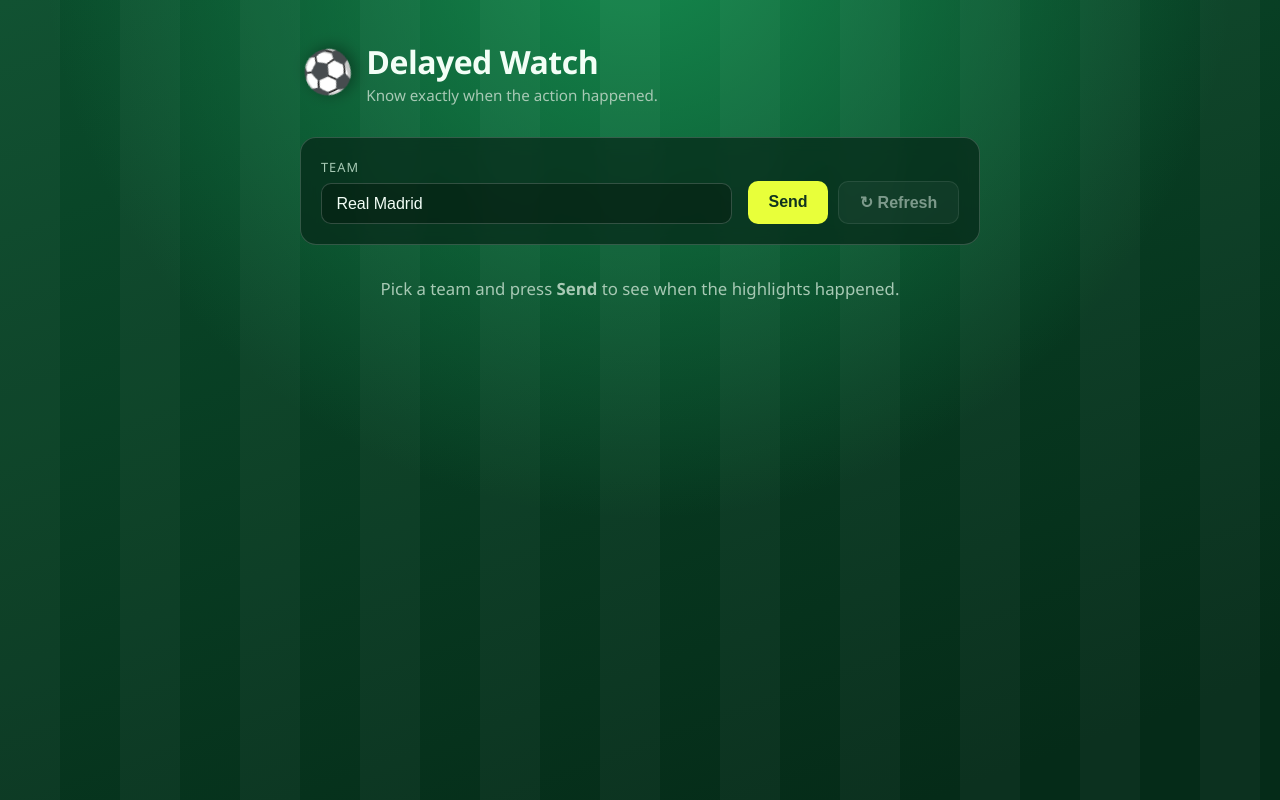
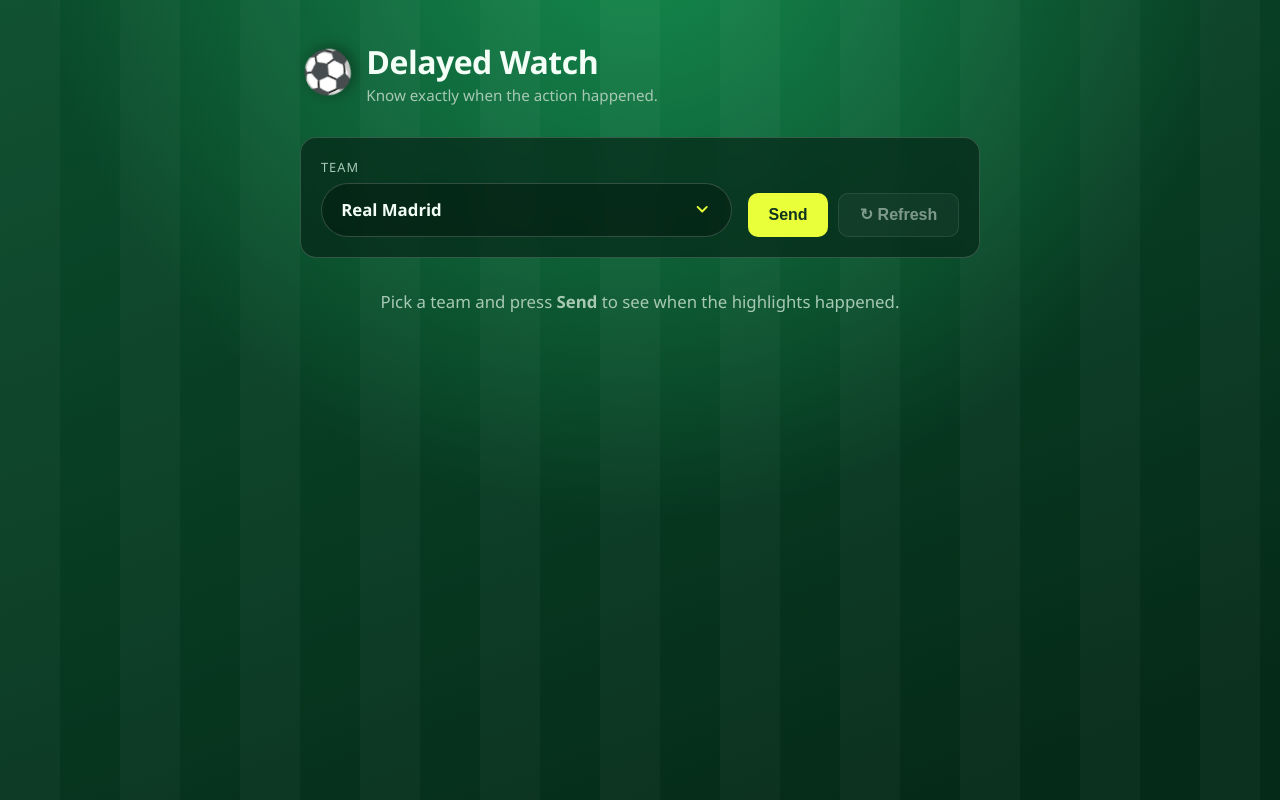
Before and after one commit to omerZeli/football-delayed-watch, a React (Vite) app in the folder client/: page / in a window 1280 px wide. Built offline with nearby package versions, Linux system fonts and the light colour scheme.

Commit message:
dropdown ui

```diff
--- a/client/src/App.jsx
+++ b/client/src/App.jsx
@@ -1,11 +1,79 @@
-import { useState, useEffect, useCallback } from "react";
+import { useState, useEffect, useCallback, useRef } from "react";
 
 // Ordered list of selectable teams. Add more names here; the dropdown
 // renders them in array order.
-const TEAMS = ["Real Madrid"];
+const TEAMS = ["Real Madrid", "Arsenal"];
 
 const STORAGE_KEY = "fdw:lastResult";
 const TEAM_KEY = "fdw:lastTeam";
+
+// Custom dropdown so the open menu is fully themed (native <select> menus
+// can't be styled and show the OS blue highlight).
+function TeamDropdown({ id, value, options, onChange }) {
+  const [open, setOpen] = useState(false);
+  const ref = useRef(null);
+
+  useEffect(() => {
+    if (!open) return;
+    const onClick = (e) => {
+      if (ref.current && !ref.current.contains(e.target)) setOpen(false);
+    };
+    const onKey = (e) => {
+      if (e.key === "Escape") setOpen(false);
+    };
+    document.addEventListener("mousedown", onClick);
+    document.addEventListener("keydown", onKey);
+    return () => {
+      document.removeEventListener("mousedown", onClick);
+      document.removeEventListener("keydown", onKey);
+    };
+  }, [open]);
+
+  return (
+    <div className={`dropdown${open ? " open" : ""}`} ref={ref}>
+      <button
+        type="button"
+        id={id}
+        className="dropdown-trigger"
+        aria-haspopup="listbox"
+        aria-expanded={open}
+        onClick={() => setOpen((o) => !o)}
+      >
+        <span>{value}</span>
+        <svg
+          className="chevron"
+          viewBox="0 0 24 24"
+          fill="none"
+          stroke="currentColor"
+          strokeWidth="2.5"
+          strokeLinecap="round"
+          strokeLinejoin="round"
+          aria-hidden="true"
+        >
+          <polyline points="6 9 12 15 18 9" />
+        </svg>
+      </button>
+      {open && (
+        <ul className="dropdown-menu" role="listbox">
+          {options.map((opt) => (
+            <li
+              key={opt}
+              role="option"
+              aria-selected={opt === value}
+              className={`dropdown-option${opt === value ? " selected" : ""}`}
+              onClick={() => {
+                onChange(opt);
+                setOpen(false);
+              }}
+            >
+              {opt}
+            </li>
+          ))}
+        </ul>
+      )}
+    </div>
+  );
+}
 
 function loadStored(key) {
   try {
@@ -81,17 +149,12 @@ export default function App() {
       <section className="controls">
         <div className="field">
           <label htmlFor="team">Team</label>
-          <select
+          <TeamDropdown
             id="team"
             value={selectedTeam}
-            onChange={(e) => setSelectedTeam(e.target.value)}
-          >
-            {TEAMS.map((team) => (
-              <option key={team} value={team}>
-                {team}
-              </option>
-            ))}
-          </select>
+            options={TEAMS}
+            onChange={setSelectedTeam}
+          />
         </div>
 
         <div className="buttons">
@@ -115,11 +178,9 @@ export default function App() {
         <section className="scoreboard">
           <div className="team home">
             <span className="team-name">{match.home?.team || "Home"}</span>
-            <span className="score">{match.home?.score ?? "–"}</span>
           </div>
           <span className="vs">vs</span>
           <div className="team away">
-            <span className="score">{match.away?.score ?? "–"}</span>
             <span className="team-name">{match.away?.team || "Away"}</span>
           </div>
         </section>
--- a/client/src/index.css
+++ b/client/src/index.css
@@ -101,19 +101,90 @@ body {
   color: var(--muted);
 }
 
-select {
-  appearance: none;
-  padding: 0.7rem 0.9rem;
-  border-radius: 10px;
-  border: 1px solid var(--line);
-  background: rgba(0, 0, 0, 0.25);
-  color: var(--text);
-  font-size: 1rem;
-  cursor: pointer;
+.dropdown {
+  position: relative;
+  width: 100%;
 }
 
-select:focus {
-  outline: 2px solid var(--accent);
+.dropdown-trigger {
+  position: relative;
+  display: flex;
+  align-items: center;
+  justify-content: space-between;
+  gap: 0.75rem;
+  width: 100%;
+  padding: 0.9rem 1.2rem;
+  border-radius: 999px;
+  border: 1px solid var(--line);
+  background: rgba(0, 0, 0, 0.28);
+  color: var(--text);
+  font-size: 1.05rem;
+  font-weight: 600;
+  font-family: inherit;
+  cursor: pointer;
+  transition: border-color 0.2s ease, background 0.2s ease, box-shadow 0.2s ease;
+}
+
+.dropdown-trigger:hover {
+  border-color: rgba(232, 255, 58, 0.5);
+  background: rgba(0, 0, 0, 0.38);
+}
+
+.dropdown.open .dropdown-trigger {
+  border-color: var(--accent);
+  box-shadow: 0 0 0 3px rgba(232, 255, 58, 0.18);
+}
+
+.dropdown-trigger .chevron {
+  width: 1.15rem;
+  height: 1.15rem;
+  flex-shrink: 0;
+  color: var(--accent);
+  transition: transform 0.2s ease;
+}
+
+.dropdown.open .dropdown-trigger .chevron {
+  transform: rotate(180deg);
+}
+
+.dropdown-menu {
+  position: absolute;
+  z-index: 10;
+  top: calc(100% + 0.5rem);
+  left: 0;
+  right: 0;
+  margin: 0;
+  padding: 0.4rem;
+  list-style: none;
+  background: rgba(6, 40, 24, 0.96);
+  border: 1px solid var(--line);
+  border-radius: 18px;
+  box-shadow: 0 12px 30px rgba(0, 0, 0, 0.45);
+  backdrop-filter: blur(10px);
+  animation: dropdown-in 0.14s ease;
+}
+
+@keyframes dropdown-in {
+  from { opacity: 0; transform: translateY(-4px); }
+  to { opacity: 1; transform: translateY(0); }
+}
+
+.dropdown-option {
+  padding: 0.75rem 1rem;
+  border-radius: 12px;
+  font-size: 1.02rem;
+  font-weight: 600;
+  cursor: pointer;
+  transition: background 0.15s ease, color 0.15s ease;
+}
+
+.dropdown-option:hover {
+  background: rgba(232, 255, 58, 0.14);
+}
+
+.dropdown-option.selected {
+  background: var(--accent);
+  color: #10331f;
 }
 
 .buttons {
@@ -187,20 +258,17 @@ select:focus {
   flex: 1;
 }
 
-.scoreboard .team.away {
+.scoreboard .team.home {
   justify-content: flex-end;
 }
 
-.scoreboard .team-name {
-  font-weight: 600;
+.scoreboard .team.away {
+  justify-content: flex-start;
 }
 
-.scoreboard .score {
-  font-size: 1.8rem;
-  font-weight: 800;
-  color: var(--accent);
-  min-width: 1.5ch;
-  text-align: center;
+.scoreboard .team-name {
+  font-weight: 700;
+  font-size: 1.15rem;
 }
 
 .scoreboard .vs {
```
